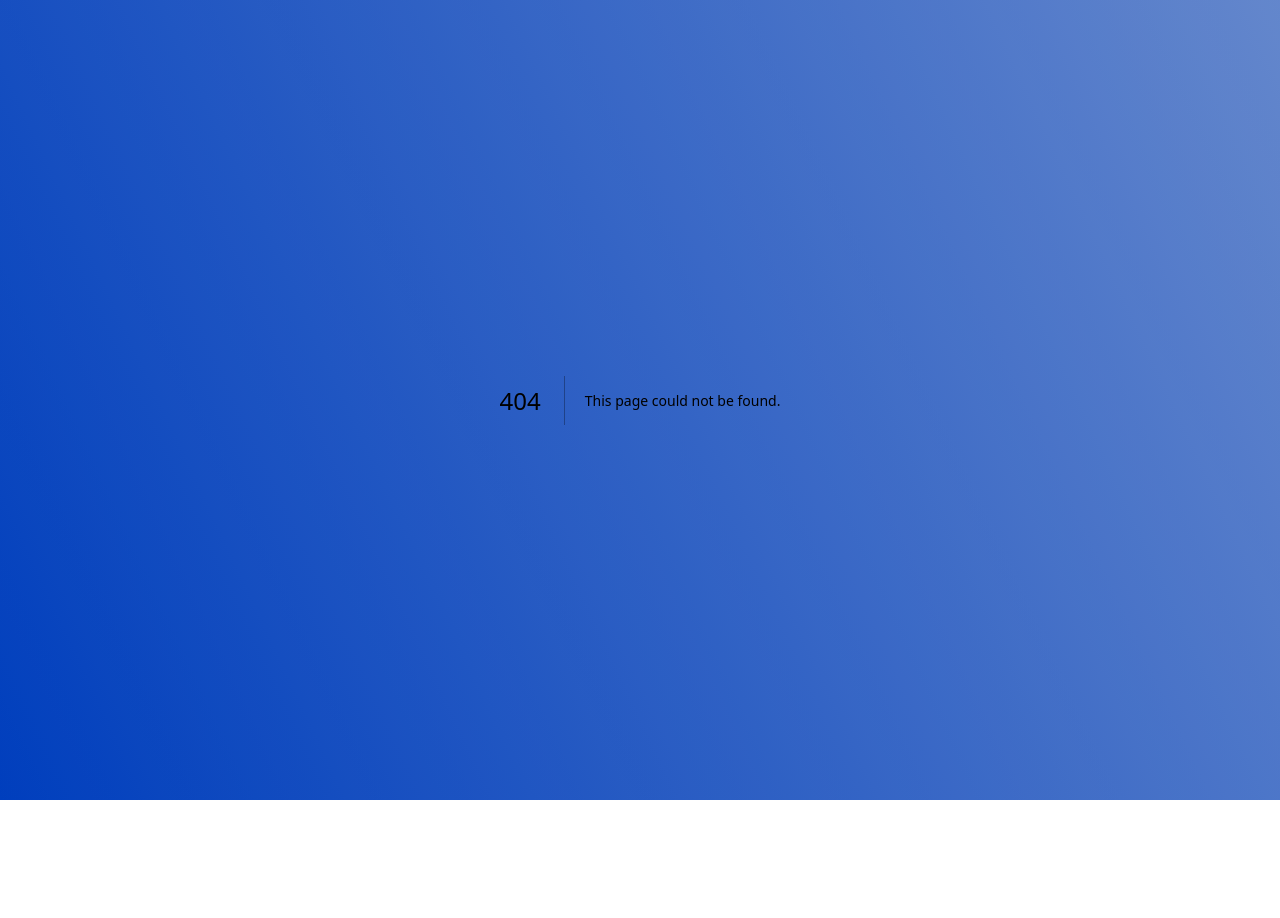
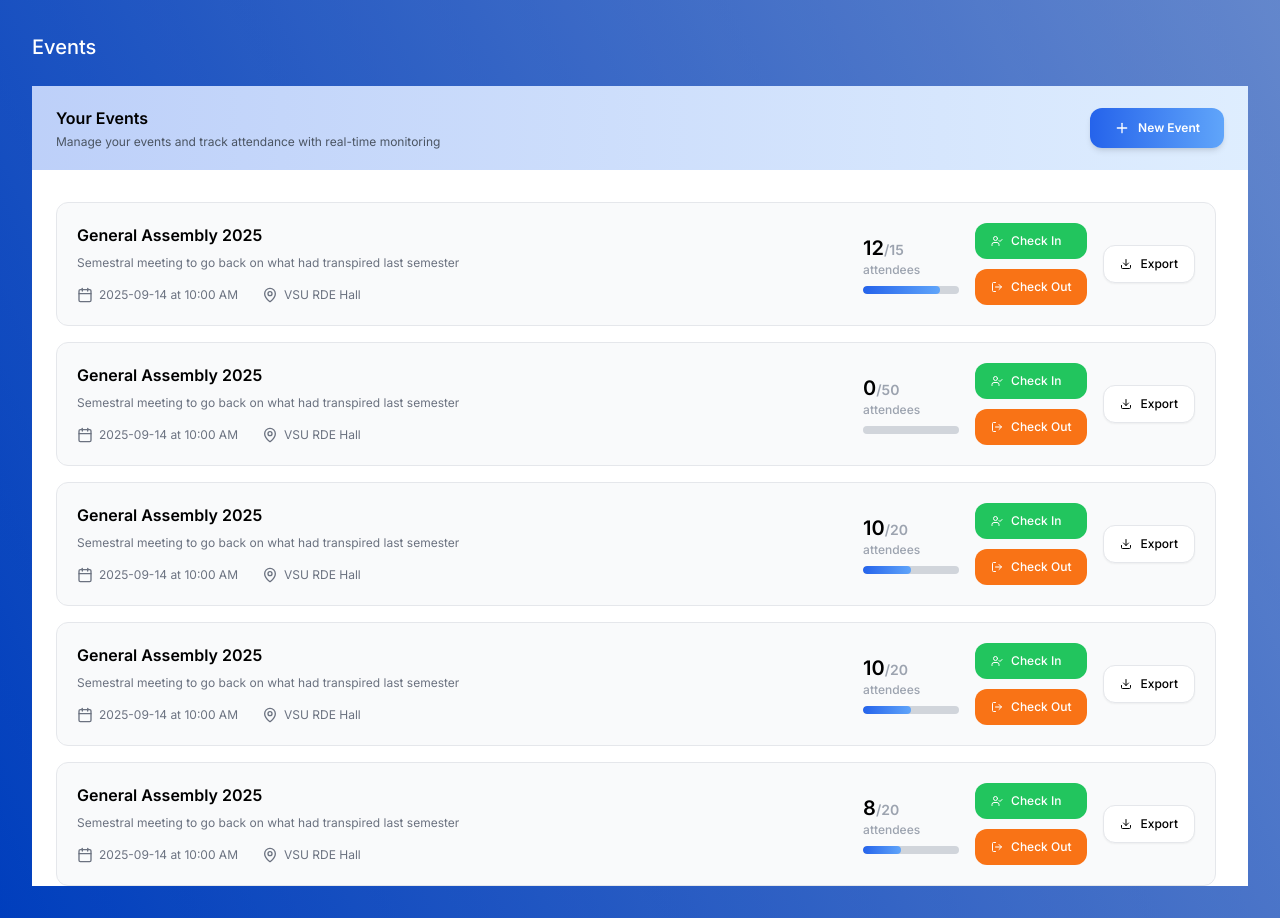
Before and after one commit to CSci-153-Web-Systems-and-Technologies/batch-2025-geolock-web, a Next.js app: page /events in a window 1280 px wide. Before the commit this address had no page. Before the commit the page ends 800 px from the top, so only its background shows below. Built offline with nearby package versions, Linux system fonts and the light colour scheme.

Commit message:
Adds event management feature
Introduces event management page with event creation modal and event listing.

Implements event check-in/check-out functionality and export option for tracking and managing event attendees.

```diff
--- /dev/null
+++ b/app/(dashboard)/events/page.tsx
@@ -0,0 +1,38 @@
+'use client';
+
+import React, { useState } from 'react';
+import EventManagement from '@/components/features/events/event-management';
+import CreateEventForm from '@/components/features/events/create-event-form';
+
+export default function EventsPage() {
+  const [isCreateModalOpen, setIsCreateModalOpen] = useState(false);
+
+  return (
+    <div className="p-8">
+      <h1 className="text-[20px] font-medium text-white mb-6">Events</h1>
+      <EventManagement onOpenCreateModal={() => setIsCreateModalOpen(true)} />
+
+      {/* Modal Overlay */}
+      {isCreateModalOpen && (
+        <div className="fixed inset-0 z-50 flex items-center justify-center">
+          {/* Backdrop - Blurred Background */}
+          <div
+            className="absolute inset-0 bg-black/50 backdrop-blur-sm"
+            onClick={() => setIsCreateModalOpen(false)}
+          />
+
+          {/* Modal Content */}
+          <div className="relative z-10 w-full h-full overflow-y-auto">
+            <CreateEventForm
+              onClose={() => setIsCreateModalOpen(false)}
+              onSuccess={() => {
+                setIsCreateModalOpen(false);
+                // Refresh events list here if needed
+              }}
+            />
+          </div>
+        </div>
+      )}
+    </div>
+  );
+}
--- /dev/null
+++ b/components/features/events/event-management.tsx
@@ -0,0 +1,224 @@
+'use client';
+
+import React, { useState } from 'react';
+import { Calendar, MapPin, UserCheck, LogOut, Download, Plus } from 'lucide-react';
+
+interface Event {
+  id: number;
+  title: string;
+  description: string;
+  date: string;
+  location: string;
+  attendees: number;
+  capacity: number;
+}
+
+interface EventCardProps {
+  event: Event;
+  onCheckIn: (eventId: number) => void;
+  onCheckOut: (eventId: number) => void;
+  onExport: (eventId: number) => void;
+}
+
+const EventCard: React.FC<EventCardProps> = ({ event, onCheckIn, onCheckOut, onExport }) => {
+  const progressPercentage = (event.attendees / event.capacity) * 100;
+
+  return (
+    <div className="bg-gray-50 border border-gray-200 rounded-lg p-5 mb-4">
+      <div className="flex justify-between items-start">
+        {/* Left Section - Event Details */}
+        <div className="flex-1">
+          <h3 className="text-base font-semibold text-black mb-2">
+            {event.title}
+          </h3>
+          <p className="text-xs text-gray-500 mb-4">
+            {event.description}
+          </p>
+
+          <div className="flex gap-6 text-xs text-gray-500">
+            <div className="flex items-center gap-1.5">
+              <Calendar className="w-4 h-4" />
+              <span>{event.date}</span>
+            </div>
+            <div className="flex items-center gap-1.5">
+              <MapPin className="w-4 h-4" />
+              <span>{event.location}</span>
+            </div>
+          </div>
+        </div>
+
+        {/* Right Section - Attendance & Actions */}
+        <div className="flex items-center gap-4">
+          {/* Attendance Counter */}
+          <div className="text-left">
+            <div className="text-xl font-semibold">
+              <span className="text-black">{event.attendees}</span>
+              <span className="text-sm text-gray-400">/{event.capacity}</span>
+            </div>
+            <div className="text-xs font-medium text-gray-400 mb-2">
+              attendees
+            </div>
+            <div className="w-24 h-2 bg-gray-300 rounded-full overflow-hidden">
+              <div
+                className="h-full bg-gradient-to-r from-blue-600 to-blue-400 rounded-full transition-all duration-300"
+                style={{ width: `${progressPercentage}%` }}
+              />
+            </div>
+          </div>
+
+          {/* Action Buttons */}
+          <div className="flex flex-col gap-2.5">
+            <button
+              onClick={() => onCheckIn(event.id)}
+              className="flex items-center gap-2 bg-green-500 hover:bg-green-600 text-white text-xs font-medium px-4 py-2.5 rounded-lg transition-colors"
+            >
+              <UserCheck className="w-3 h-3" />
+              Check In
+            </button>
+            <button
+              onClick={() => onCheckOut(event.id)}
+              className="flex items-center gap-2 bg-orange-500 hover:bg-orange-600 text-white text-xs font-medium px-4 py-2.5 rounded-lg transition-colors"
+            >
+              <LogOut className="w-3 h-3" />
+              Check Out
+            </button>
+          </div>
+
+          {/* Export Button */}
+          <button
+            onClick={() => onExport(event.id)}
+            className="flex items-center gap-2 bg-white hover:bg-gray-50 text-black text-xs font-medium px-4 py-2.5 rounded-lg shadow-sm border border-gray-200 transition-colors"
+          >
+            <Download className="w-3 h-3" />
+            Export
+          </button>
+        </div>
+      </div>
+    </div>
+  );
+};
+
+interface EventManagementProps {
+  onOpenCreateModal: () => void;
+}
+
+export default function EventManagement({ onOpenCreateModal }: EventManagementProps) {
+  const [events, setEvents] = useState<Event[]>([
+    {
+      id: 1,
+      title: 'General Assembly 2025',
+      description: 'Semestral meeting to go back on what had transpired last semester',
+      date: '2025-09-14 at 10:00 AM',
+      location: 'VSU RDE Hall',
+      attendees: 12,
+      capacity: 15
+    },
+    {
+      id: 2,
+      title: 'General Assembly 2025',
+      description: 'Semestral meeting to go back on what had transpired last semester',
+      date: '2025-09-14 at 10:00 AM',
+      location: 'VSU RDE Hall',
+      attendees: 0,
+      capacity: 50
+    },
+    {
+      id: 3,
+      title: 'General Assembly 2025',
+      description: 'Semestral meeting to go back on what had transpired last semester',
+      date: '2025-09-14 at 10:00 AM',
+      location: 'VSU RDE Hall',
+      attendees: 10,
+      capacity: 20
+    },
+    {
+      id: 4,
+      title: 'General Assembly 2025',
+      description: 'Semestral meeting to go back on what had transpired last semester',
+      date: '2025-09-14 at 10:00 AM',
+      location: 'VSU RDE Hall',
+      attendees: 10,
+      capacity: 20
+    },
+    {
+      id: 5,
+      title: 'General Assembly 2025',
+      description: 'Semestral meeting to go back on what had transpired last semester',
+      date: '2025-09-14 at 10:00 AM',
+      location: 'VSU RDE Hall',
+      attendees: 8,
+      capacity: 20
+    },
+    {
+      id: 6,
+      title: 'General Assembly 2025',
+      description: 'Semestral meeting to go back on what had transpired last semester',
+      date: '2025-09-14 at 10:00 AM',
+      location: 'VSU RDE Hall',
+      attendees: 15,
+      capacity: 20
+    }
+  ]);
+
+  const handleCheckIn = (eventId: number) => {
+    setEvents(events.map(event =>
+      event.id === eventId && event.attendees < event.capacity
+        ? { ...event, attendees: event.attendees + 1 }
+        : event
+    ));
+  };
+
+  const handleCheckOut = (eventId: number) => {
+    setEvents(events.map(event =>
+      event.id === eventId && event.attendees > 0
+        ? { ...event, attendees: event.attendees - 1 }
+        : event
+    ));
+  };
+
+  const handleExport = (eventId: number) => {
+    const event = events.find(e => e.id === eventId);
+    if (event) {
+      alert(`Exporting attendance data for: ${event.title}`);
+    }
+  };
+
+  return (
+    <div className="flex flex-col h-screen overflow-hidden bg-white">
+      {/* Fixed Header */}
+      <div className="flex-shrink-0 bg-gradient-to-r from-blue-600/30 to-blue-300/30 px-6 py-5">
+        <div className="flex justify-between items-center">
+          <div>
+            <h1 className="text-base font-semibold text-black mb-1">
+              Your Events
+            </h1>
+            <p className="text-xs text-gray-600">
+              Manage your events and track attendance with real-time monitoring
+            </p>
+          </div>
+
+          <button
+            onClick={onOpenCreateModal}
+            className="flex items-center gap-2 bg-gradient-to-r from-blue-600 to-blue-400 hover:from-blue-700 hover:to-blue-500 text-white text-xs font-semibold px-6 py-3 rounded-lg shadow-md transition-all"
+          >
+            <Plus className="w-4 h-4" />
+            New Event
+          </button>
+        </div>
+      </div>
+
+      {/* Scrollable Events List with Asymmetric Padding */}
+      <div className="flex-1 overflow-y-auto pl-6 pr-8 pt-8 pb-6">
+        {events.map(event => (
+          <EventCard
+            key={event.id}
+            event={event}
+            onCheckIn={handleCheckIn}
+            onCheckOut={handleCheckOut}
+            onExport={handleExport}
+          />
+        ))}
+      </div>
+    </div>
+  );
+}
--- a/package.json
+++ b/package.json
@@ -24,6 +24,7 @@
   },
   "devDependencies": {
     "@eslint/eslintrc": "^3",
+    "@types/google.maps": "^3.58.1",
     "@types/node": "^20",
     "@types/react": "^19",
     "@types/react-dom": "^19",
```
Also changed, not shown: 1 other file (tests, documents, lock files or other folders).
